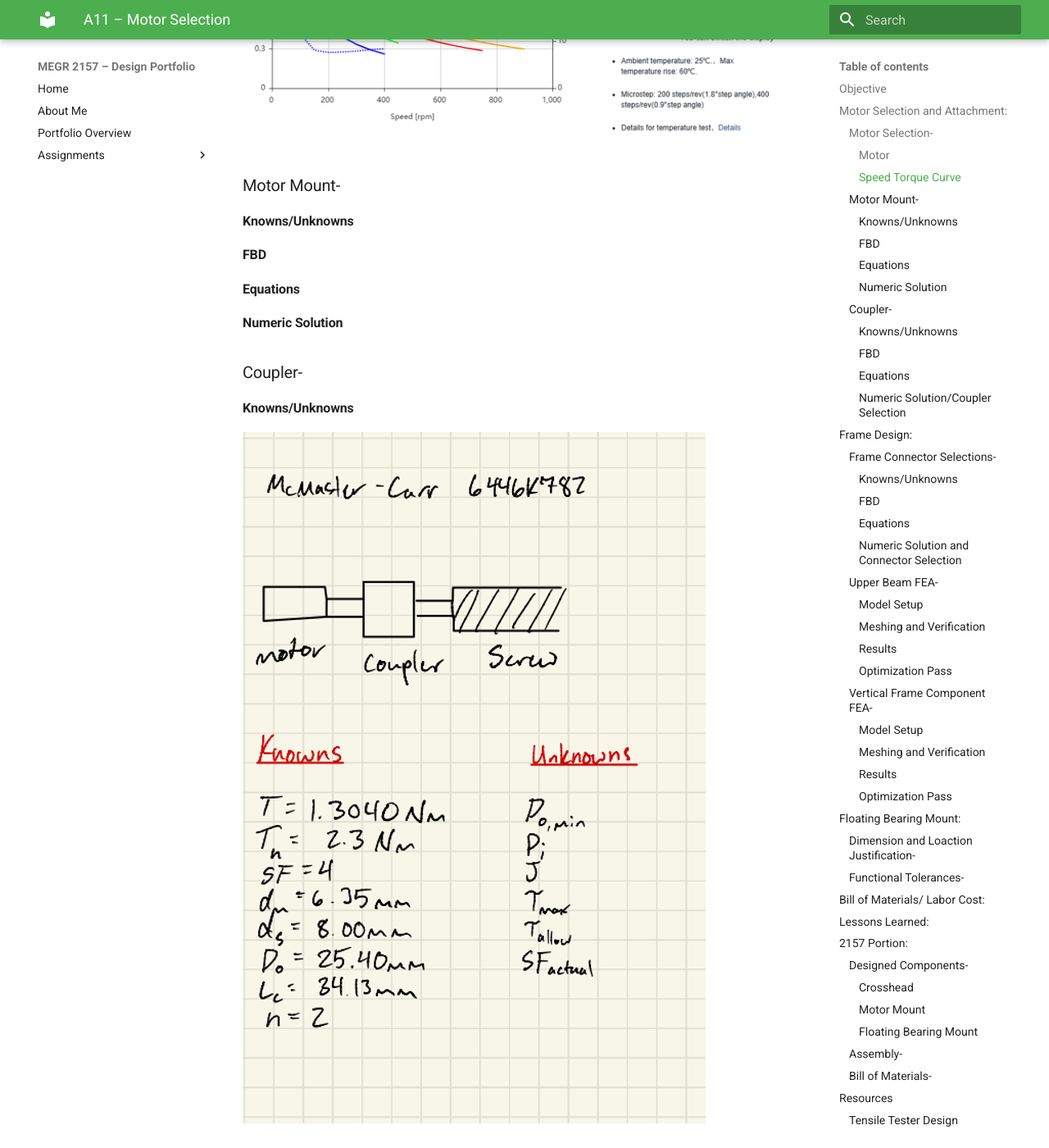
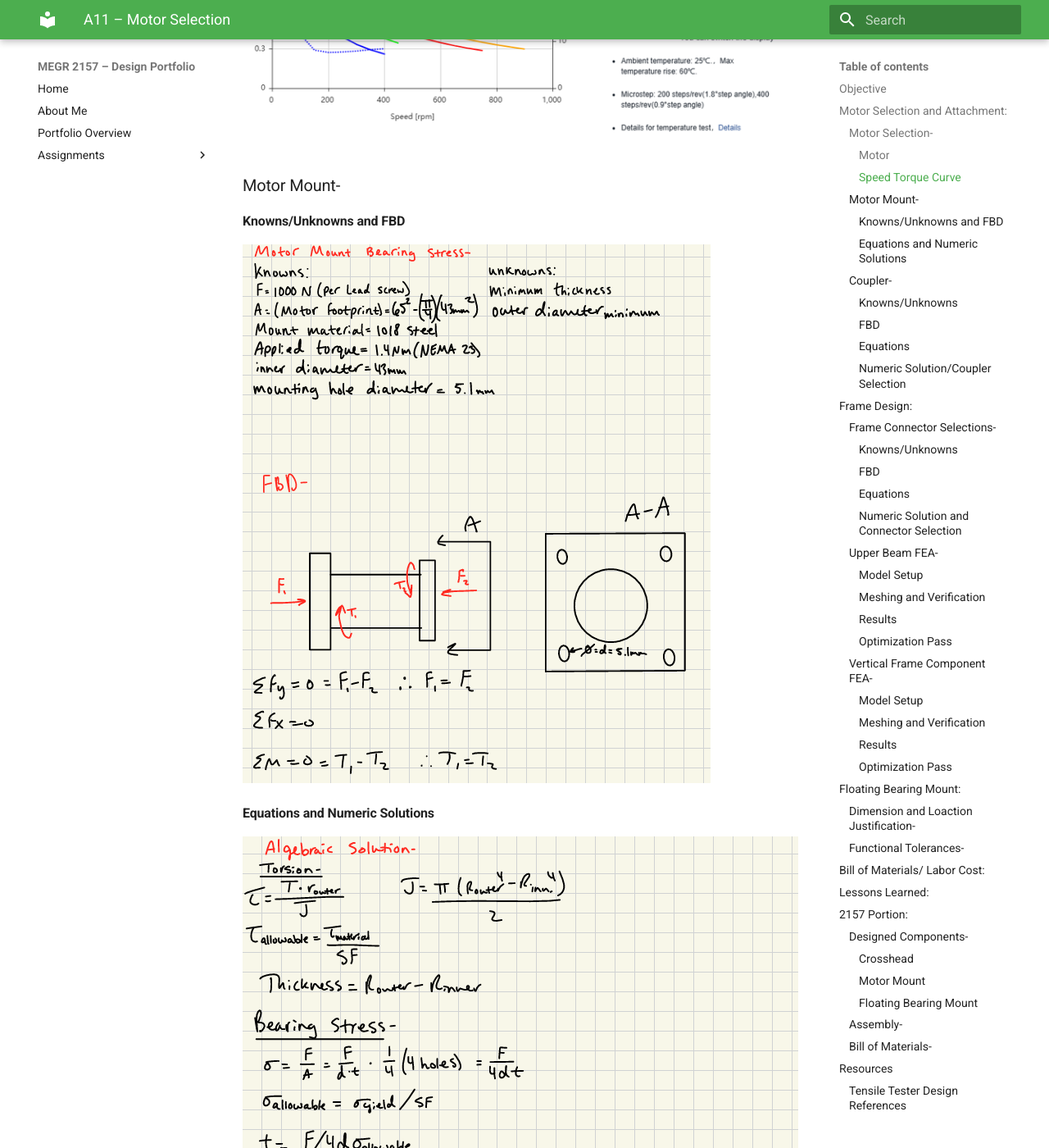
Before and after one commit to Taylor-Rockefeller-Portfolio/megr2157-portfolio, an MkDocs documentation site: the page built from docs/assignments/a11/index.md, in a window 1280 px wide and 1400 px high, scrolled down 5619 px. Shown: the whole window at 82% size. Built offline with MkDocs 1.6.1 and Material for MkDocs 9.7.7, drawn with Linux system fonts in a browser that asks for light colours.

Commit message:
Update index.md

```diff
--- a/docs/assignments/a11/index.md
+++ b/docs/assignments/a11/index.md
@@ -32,13 +32,13 @@
 
 ### Motor Mount-
 
-#### Knowns/Unknowns
+#### Knowns/Unknowns and FBD
 
-#### FBD
+![](A11_motormount_math(1).png)
 
-#### Equations
+#### Equations and Numeric Solutions
 
-#### Numeric Solution
+![](A11_motormount_math(2).png)
 
 ### Coupler-
 
```
